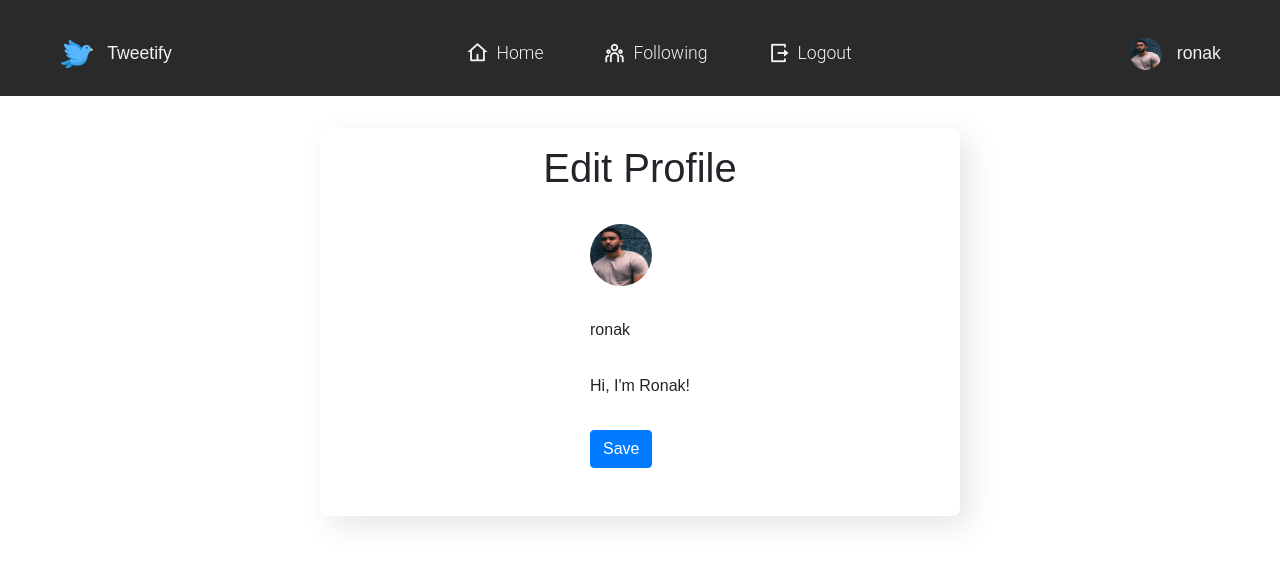
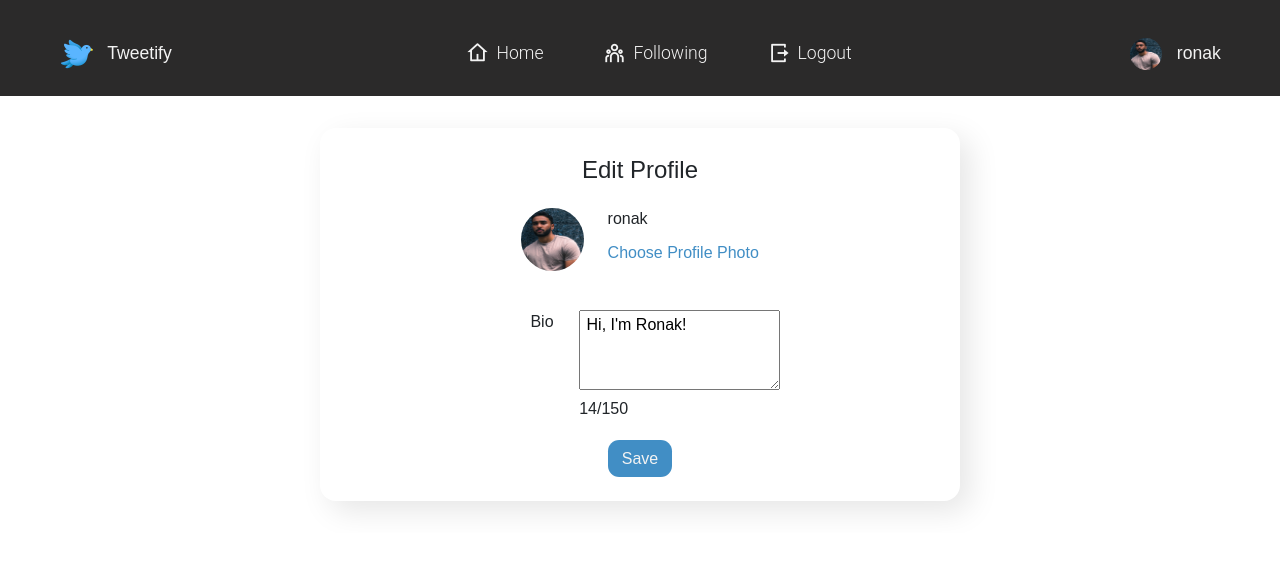
Before and after one commit to ronaakk/Social-Media-Network, a Django app: page /profile_settings in a window 1280 px wide. Shown: the top 565 px of the page. Run offline with Django 3.2, Linux system fonts and the light colour scheme; a user stored in the database is signed in; data comes from the database, SQL or seed files in the repository; both versions use the stored data as it was after the commit; some libraries are stand-ins or nearby versions.

Commit message:
Profile settings functionality complete

```diff
--- a/network/forms.py
+++ b/network/forms.py
@@ -1,6 +1,7 @@
-from django.forms import ModelForm, TextInput, FileInput, Textarea
+from django.forms import ModelForm, TextInput, FileInput, Textarea, ValidationError
 from .models import User, UserProfile
 from django import forms
+# from django.core.exceptions import ValidationError
 
 class UserRegistrationForm(ModelForm):
     confirmation = forms.CharField(
@@ -50,15 +51,18 @@ class UserRegistrationForm(ModelForm):
 class ProfileSettingsForm(ModelForm):
     class Meta:
         model = UserProfile
-        fields = ['user', 'bio', 'profile_picture']
+        fields = ['bio', 'profile_picture']
         widgets = {
             'profile_picture': FileInput(
                 attrs={'class': 'profile-pic form-control'}
             ),
-            'user': TextInput(
-                attrs={'readonly': 'readonly'}
-            ),
             'bio': Textarea(
-                attrs={'rows': 5, 'columns':4, 'class': 'form-control'}
+                attrs={'class': 'form-control'}
             )
         }
+
+    # Makes it so that neither the bio or profile picture need to be changed in order to save properly
+    def __init__(self, *args, **kwargs):
+        super(ProfileSettingsForm, self).__init__(*args, **kwargs)
+        self.fields['profile_picture'].required = False
+        self.fields['bio'].required = False
--- a/network/static/network/css/post-section.css
+++ b/network/static/network/css/post-section.css
@@ -30,11 +30,15 @@
 }
 
 #post-button {
-    /* width: 20%; */
     background-color: var(--main-color);
     color: var(--text-color);
 
     border-radius: 0.3rem;
     border: none;
     padding: 0.2rem 2.5rem;
+    transition: background-color 0.3s;
 }
+
+#post-button:hover {
+    background-color: var(--main-color-focus);
+}
--- a/network/static/network/css/profile-settings-form.css
+++ b/network/static/network/css/profile-settings-form.css
@@ -1,23 +1,92 @@
 @import "./styles.css";
+
+.edit-profile-form {
+    width: 90%;
+    display: flex;
+    flex-direction: column;
+    align-items: center;
+}
 
 .profile-settings-container {
     display: flex;
-    justify-content: space-between;
     flex-direction: column;
     align-items: center;
-    margin: 30px auto;
+    margin: 2rem auto;
     width: 50%;
+    max-width: 650px;
+    border-radius: 1rem;
+    box-shadow: 10px 10px 30px rgba(0,0,0,0.1);
+    padding: 1.5rem;
+}
 
-    border-radius: .5rem;
-    box-shadow: 10px 10px 30px rgba(0,0,0,0.1);
-    padding: 1rem;
+.file-input-container {
+    position: relative;
+    display: inline-block;
+  }
+
+  .file-input {
+    position: absolute;
+    left: -9999px;
+  }
+
+  .file-input-label {
+    display: inline-block;
+    text-align: center;
+    color: var(--main-color);
+    cursor: pointer;
+    transition: color 0.3s;
+    margin-top: 0.6rem;
+  }
+
+  .save-button:hover {
+    background-color: var(--main-color-focus);
+}
+
+  .change-photo-button:hover {
+    color: var(--main-color-focus);
 }
 
 .container__row {
-    margin-bottom: 2rem;
+    margin: 1.2rem 1.5rem;
+    display: flex;
 }
 
+.bio {
+    margin-left: 1.9rem;
+}
 
-.profile-pic {
+#bio {
+    padding: 0.1rem 0.4rem;
+    width: 100%;
+    height: 5rem;
+}
 
+.bio-section {
+    margin-left: 1.6rem;
 }
+
+.edit-profile-header {
+    font-size: 1.5rem;
+}
+.profile-picture-section {
+    display: flex;
+    align-items: center;
+}
+
+.username-and-change-section {
+    display: flex;
+    flex-direction: column;
+    justify-content: flex-end;
+    margin-left: 1.5rem;
+}
+
+.save-button {
+    margin: 0 auto;
+    background-color: var(--main-color);
+    color: var(--text-color);
+    border-radius: 0.7rem;
+    border: none;
+    padding: 0.4rem 0.89rem;
+    transition: background-color 0.3s;
+    cursor: pointer;
+}
--- a/network/static/network/css/styles.css
+++ b/network/static/network/css/styles.css
@@ -15,6 +15,7 @@ html * {
     --bg-color: rgb(43, 42, 42);
     --text-color: #f3f3f3;
     --main-color: rgb(65, 142, 197);
+    --main-color-focus: rgb(51, 112, 155);
     --body-bg-color: #E7E7E7;
 }
 
--- /dev/null
+++ b/network/static/network/js/profile-settings.js
@@ -0,0 +1,37 @@
+document.addEventListener('DOMContentLoaded', () => {
+    const bio = document.querySelector('#bio');
+    const characterCount = bio.value.length;
+    document.getElementById('character-count').textContent = characterCount + "/150";
+})
+
+function updateCharacterCount(bio) {
+    let characterCount = bio.value.length;
+    let characterCountElement = document.getElementById('character-count')
+    characterCountElement.textContent = characterCount + '/150';
+    updateCharacterCountColor(characterCount, characterCountElement)
+}
+
+function updateCharacterCountColor(characterCount, characterCountElement) {
+    if (characterCount === 150) {
+      characterCountElement.style.color = 'red';
+    } else {
+      characterCountElement.style.color = 'black';
+    }
+}
+
+function previewProfilePicture(event) {
+  let input = event.target;
+  let preview = document.getElementById('profile-picture-preview');
+  let errorImageURL = "{% static 'icons/error-icon-32.png' %}";
+
+  if (input.files && input.files[0]) {
+    var reader = new FileReader();
+    reader.onload = function (e) {
+        preview.src = e.target.result;
+    };
+    reader.onerror = function(e) {
+        preview.src = errorImageURL;
+    }
+    reader.readAsDataURL(input.files[0]);
+  }
+}
--- a/network/templates/network/layout.html
+++ b/network/templates/network/layout.html
@@ -69,12 +69,7 @@
                 <div class="authentication-actions">
                     {% if user.is_authenticated %}
                         <!-- TODO: Add profile picture functionality by visiting profile page-->
-
-                            <!-- TODO: Implement light and dark mode later -->
-                            {% comment %} <i class="ri-sun-line"></i> {% endcomment %}
-
-
-                                <!-- TODO: Change this to an actual profile picture later-->
+                            <!-- TODO: Change this to an actual profile picture later-->
                             <a class="profile-image-link" href="{% url 'change_profile' %}">
                                 <div>
                                     <img src="{{ user_profile.profile_picture.url }}" class="profile-pic small" >
--- a/network/templates/network/profile-settings.html
+++ b/network/templates/network/profile-settings.html
@@ -3,14 +3,28 @@
 
 {% block extra_head %}
     <link href="{% static 'network/css/profile-settings-form.css' %}" rel="stylesheet">
+    <script src= {% static 'network/js/profile-settings.js' %} type="text/javascript"></script>
 {% endblock extra_head %}
 
 {% block body %}
-    <div class="container__row">
-        <!-- To display success/error message -->
+    <!-- To display the register form validation errors, and success message-->
+    {% with register_form_errors=register_form.errors %}
+    {% if register_form_errors %}
+        <div class="alert alert-danger" role="alert">
+            {% for field in register_form %}
+                {% if field.errors %}
+                    {% for error in field.errors %}
+                        {{ error }}
+                    {% endfor %}
+                {% endif %}
+            {% endfor %}
+        </div>
+    {% endif %}
+    {% endwith %}
+
+    {% with messages=messages %}
     {% if messages %}
         {% for message in messages %}
-                <br>
             {% if message.tags == "error" %}
                 <div class="{{ message.tags }} alert alert-danger message" role="alert">{{ message }}</div>
             {% else %}
@@ -18,36 +32,48 @@
             {% endif %}
         {% endfor %}
     {% endif %}
-    </div>
+    {% endwith %}
+
+    <!-- Error message for profile picture validation -->
+    {% if profile_pic_form.errors.profile_picture %}
+        <div class="alert alert-danger" role="alert">{{ profile_pic_form.errors.profile_picture }}</div>
+    {% endif %}
 
     <div class="profile-settings-container">
-        <div class="container__row">
-            <h1>Edit Profile</h1>
+        <div class="edit-profile-header">
+            <p>Edit Profile</p>
         </div>
 
         <!-- Form where user can change profile picture, bio, or username-->
-        <form action= {% url 'change_profile' %} method="POST" class="form" enctype = "multipart/form-data">
+        <form action= "{% url 'change_profile' %}" method="POST" class="edit-profile-form" enctype = "multipart/form-data">
             {% csrf_token %}
 
             <!-- Profile picture -->
             <div class="container__row">
-                <img src="{{ user_profile.profile_picture.url }}" class="profile-pic regular" >
+                <div class="profile-picture-section">
+                    <img src="{{ user_profile.profile_picture.url }}" class="profile-pic regular" id="profile-picture-preview">
+                    <div class="username-and-change-section">
+                        <!-- Username (not changeable, just for display)-->
+                        {{ user_profile.user }}
+                        <span class="file-input-container">
+                            <input type="file" id="file-input" name="profile_picture" class="file-input" onchange="previewProfilePicture(event)">
+                            <label for="file-input" class="file-input-label change-photo-button">Choose Profile Photo</label>
+                        </span>
+                    </div>
+                </div>
             </div>
 
-            <!-- Username (not changeable, just for display)-->
+            <!-- Bio (with live charcter count 0/150) -->
             <div class="container__row">
-                {{ user_profile.user }}
+                <p class="bio">Bio</p>
+                <div class="bio-section">
+                    <textarea id="bio" name="bio" maxlength="150" oninput="updateCharacterCount(this)">{{ user_profile.bio }}</textarea>
+                    <div id="character-count"></div>
+                </div>
             </div>
 
-            <!-- Bio -->
-            <div class="container__row">
-                {{ user_profile.bio }}
-            </div>
-
-            <div class="container__row">
             <div class="input-group">
-                    <input class="btn btn-primary create-button" type="submit" value="Save">
-                </div>
+                <input class="save-button" type="submit" value="Save">
             </div>
         </form>
     </div>
--- a/network/views.py
+++ b/network/views.py
@@ -5,6 +5,8 @@ from django.shortcuts import render
 from django.urls import reverse
 from .forms import *
 from django.contrib import messages
+from PIL import Image
+import os
 
 from .models import *
 
@@ -65,27 +67,60 @@ def register(request):
         return render(request, "network/register.html", {"register_form": UserRegistrationForm()})
 
 def change_profile(request):
-    user_profile = UserProfile.objects.get(user = request.user)
+    user_profile = UserProfile.objects.get(user=request.user)
     if request.method == "POST":
         profile_settings_form = ProfileSettingsForm(request.POST, request.FILES)
         if profile_settings_form.is_valid():
-            new_profile_pic = ProfileSettingsForm.cleaned_data['profile_picture']
-            new_bio  = ProfileSettingsForm.cleaned_data['bio']
+            new_bio = profile_settings_form.cleaned_data['bio']
+            # Handle the case where user only inputs a new profile picture and not a bio
+            user_profile.bio = new_bio if new_bio else user_profile.bio
+            new_profile_pic = request.FILES.get('profile_picture')
 
-            if new_profile_pic != user_profile.profile_picture:
-                user_profile.profile_picture = new_profile_pic
+            if new_profile_pic:
+                try:
+                    img = Image.open(new_profile_pic)
+                    width, height = img.size
 
-            if new_bio != user_profile.bio:
-                user_profile.bio = new_bio
+                    if width < 60 and height < 60:
+                        raise ValidationError("Picture uploaded must be at least 60x60 pixels.")
+                    if width != height:
+                        # Resize the image to fit within a 60x60 circle while maintaining aspect ratio
+                        if width > height:
+                            left = (width - height) / 2
+                            right = left + height
+                            top = 0
+                            bottom = height
+                        else:
+                            top = (height - width) / 2
+                            bottom = top + width
+                            left = 0
+                            right = width
+                        img = img.crop((left, top, right, bottom))
+                        img = img.resize((60, 60), Image.ANTIALIAS)
 
-            # Save the user profile only if any changes were made
-            if new_profile_pic != user_profile.profile_picture or new_bio != user_profile.bio:
-                user_profile.save()
+                    # Get the old profile picture path (to delete)
+                    old_profile_picture_path = user_profile.profile_picture.path
+                    if new_profile_pic and old_profile_picture_path != new_profile_pic.path:
+                        # Delete the old profile picture file
+                        if os.path.exists(old_profile_picture_path):
+                            os.remove(old_profile_picture_path)
+
+                    user_profile.profile_picture = new_profile_pic
+                except IOError:
+                    raise ValidationError('The picture uploaded is not a valid image file.')
+            else:
+                # Keep the existing profile picture
+                user_profile.profile_picture = user_profile.profile_picture
+
+            user_profile.save()
 
             messages.success(request, "Profile changes successfully saved!")
-            return render(request, "network/profile-settings.html")
+            return render(request, "network/profile-settings.html", {
+                "profile_pic_form": ProfileSettingsForm(),
+                "user_profile": user_profile
+            })
         else:
-            messages.error(request, "The profile picture/bio chosen cannot be added. Ensure it meets the requirements.")
+            print(profile_settings_form.errors)
             return render(request, "network/profile-settings.html", {
                 "profile_pic_form": profile_settings_form,
                 "user_profile": user_profile
```
Also changed, not shown: network/models.py (+0 -28 lines), db.sqlite3, media/profile-pictures/2021_09_04_Ronak_Patel_Downtown_MBT_7470-Edit_7KMuNSQ.jpg (added), network/static/icons/error-icon-32.png (added). Lines whose indentation alone changed are shown as unchanged.
